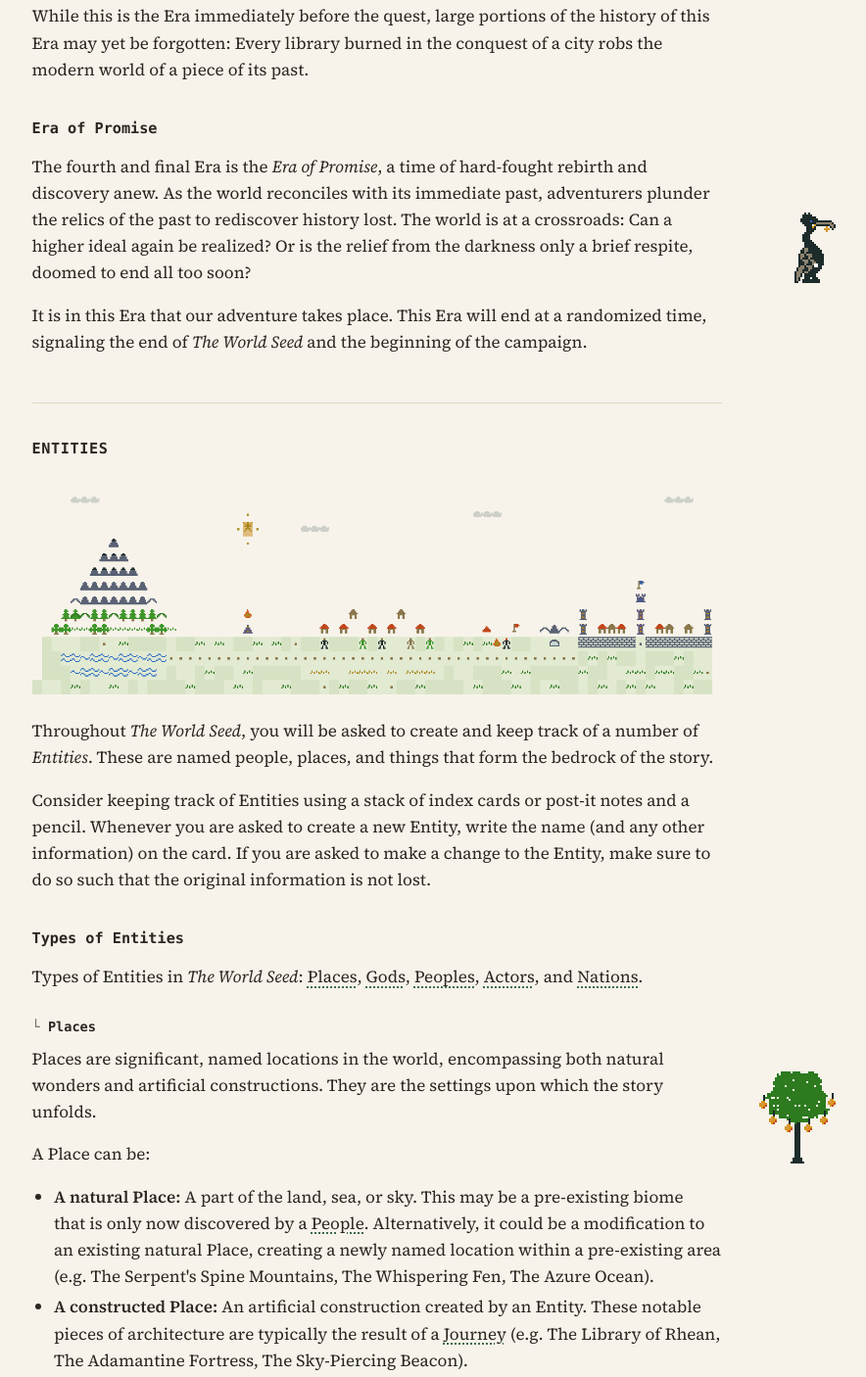
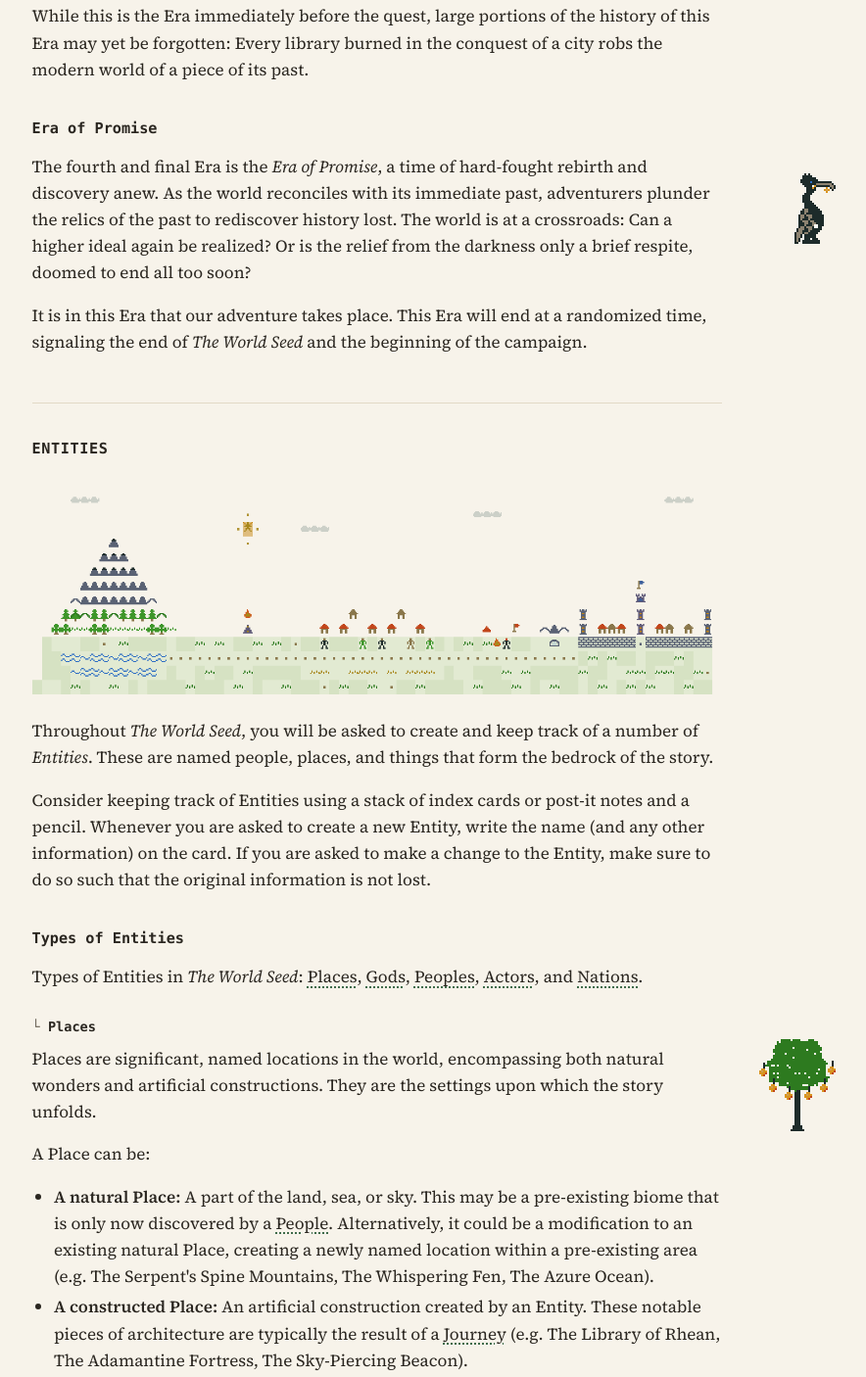
Before and after one commit to adamforbes/the-world-seed, a plain HTML site: page rules.html in a window 1280 px wide. Shown: the part 4239-5645 px from the top of the page at 98% size, without its empty margins (296-1180 px from the left). Drawn offline with Linux system fonts and the light colour scheme; animation ran at ten frames a second.

Commit message:
Align margin drolleries' top edge with their heading
Pull each drollery up by its heading's line-height plus bottom
margin, so its top edge lands flush with the heading text instead
of trailing below it (floats can't be pulled above a preceding
sibling, so the previous 0.25rem top margin always left a gap).

Co-Authored-By: Claude Sonnet 5 <noreply@anthropic.com>

```diff
--- a/assets/style.css
+++ b/assets/style.css
@@ -695,6 +695,11 @@ body.hide-todos .todo { display: none; }
    wide screen is the empty margin beside the text; on a narrower one they sit
    in the column and the text wraps round them. */
 .marginal { float: right; clear: right; width: 160px; margin: 0.25rem 0 1rem 1.5rem; }
+/* Pulled up by its heading's own line-height + bottom margin, so the
+   drollery's top edge lands flush with the heading text's top edge
+   instead of trailing below it. */
+h3 + .marginal { margin-top: -2.23rem; }
+h4 + .marginal { margin-top: -1.79rem; }
 .marginal canvas {
   display: block;
   width: 100%;
```
